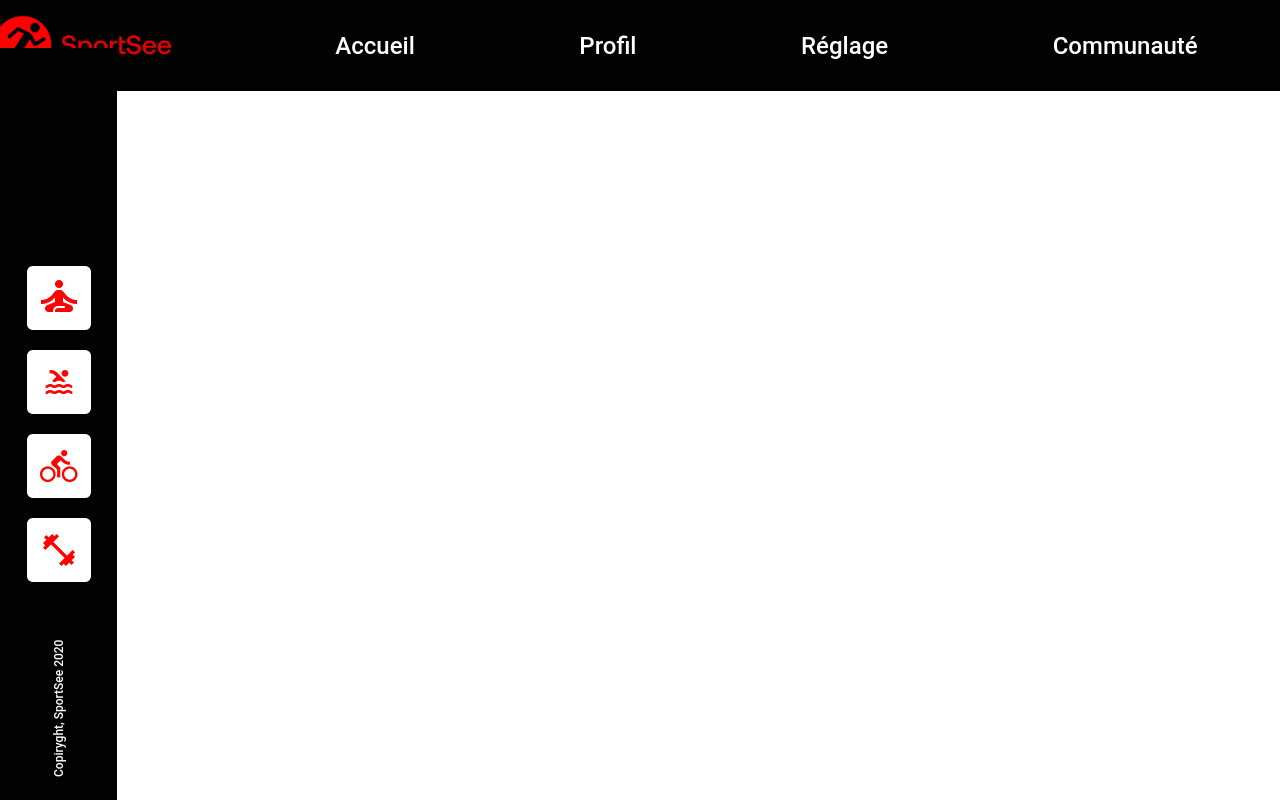
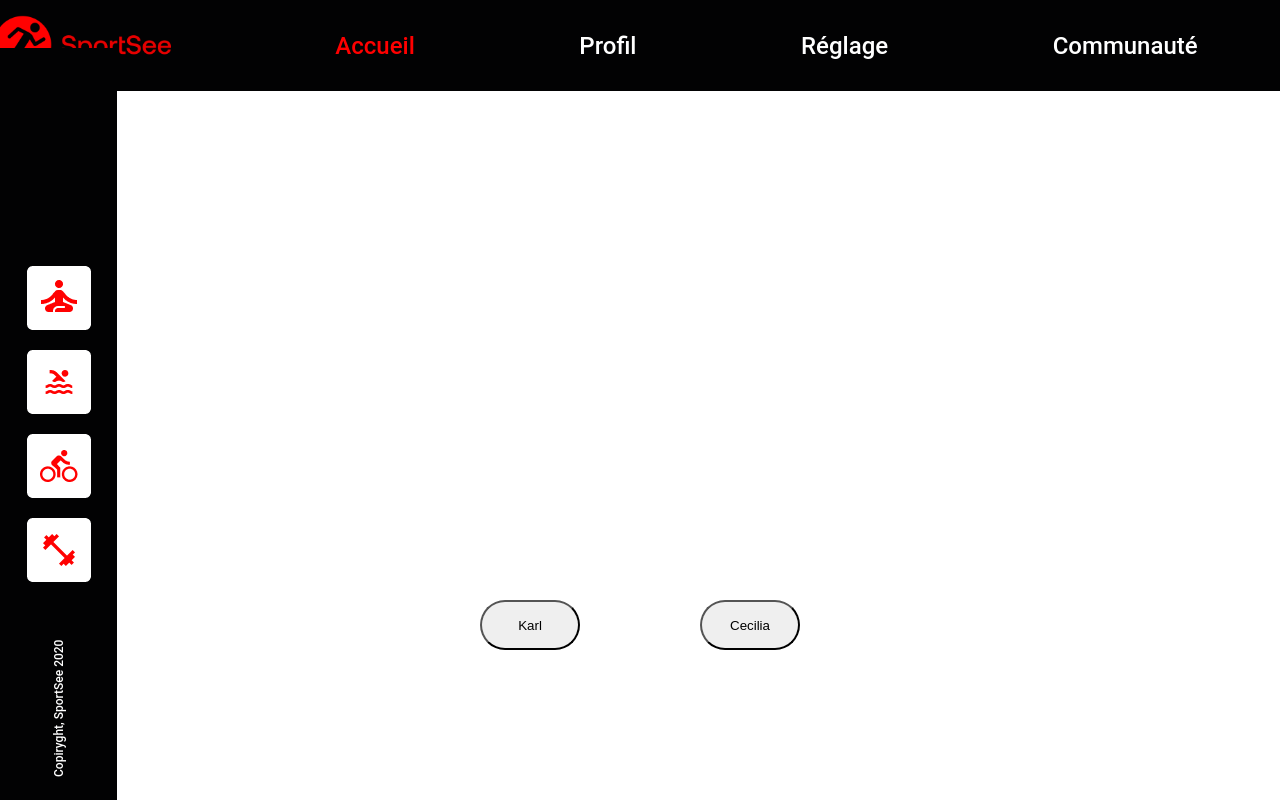
Before and after one commit to samuel73000/SportSee, a React (Vite) app in the folder FrontEnd/: page / in a window 1280 px wide. Built offline with nearby package versions, Linux system fonts and the light colour scheme.

Commit message:
SportSee

```diff
--- /dev/null
+++ b/FrontEnd/src/Page/Home/Home.css
@@ -0,0 +1,13 @@
+.section-home{
+    display: flex;
+    justify-content: center;
+    align-items: center;
+    gap: 10%;
+    margin-top: 50%;
+}
+.btn-home{
+    width: 100px;
+    height: 50px;
+    border-radius: 25px;
+    cursor: pointer;
+}
--- a/FrontEnd/src/Page/Home/Home.jsx
+++ b/FrontEnd/src/Page/Home/Home.jsx
@@ -1,7 +1,28 @@
-export default function Home(){
-    return(
-        <section>
-            <h1>hi</h1>
-        </section>
-    )
+import "./Home.css";
+import { useState } from "react";
+
+export let sharedUserID;
+
+export default function Home() {
+  const [userID, setUserID] = useState(sharedUserID);
+
+  function ChangeUserIdKarl() {
+    setUserID(12);
+    sharedUserID = 12;
+  }
+  function ChangeUserIdCecilia() {
+    setUserID(18);
+    sharedUserID = 18;
+  }
+
+  return (
+    <section className='section-home'>
+      <button className='btn-home' onClick={ChangeUserIdKarl}>
+        Karl
+      </button>
+      <button className='btn-home' onClick={ChangeUserIdCecilia}>
+        Cecilia
+      </button>
+    </section>
+  );
 }
--- a/FrontEnd/src/Page/Profil/Profil.css
+++ b/FrontEnd/src/Page/Profil/Profil.css
@@ -1,5 +1,5 @@
 /* Name */
-.container-titre-home {
+.container-titre-profil {
   display: flex;
   flex-direction: column;
   width: 50vw;
@@ -8,14 +8,14 @@
   top: 10%;
   left: 10%;
 }
-.titre-home {
+.titre-profil {
   font-family: Roboto;
   font-size: 48px;
   font-weight: 600;
   line-height: 24px;
   text-align: left;
 }
-.spam-home {
+.spam-profil {
   font-family: Roboto;
   font-size: 48px;
   font-weight: 600;
@@ -23,7 +23,7 @@
   text-align: left;
   color: red;
 }
-.texte-titre-home {
+.texte-titre-profil {
   font-family: Roboto;
   font-size: 18px;
   font-weight: 400;
@@ -31,7 +31,7 @@
   text-align: left;
 }
 /* NutritionStats */
-.container-NutritionStats-home {
+.container-NutritionStats-profil {
   display: flex;
   flex-direction: column;
   gap: 39px;
--- a/FrontEnd/src/Page/Profil/Profil.jsx
+++ b/FrontEnd/src/Page/Profil/Profil.jsx
@@ -1,19 +1,21 @@
 import "./Profil.css";
+// img
 import NutritionStats from "../../composant/NutritionStats/NutritionStats";
 import caloriesImg from "../../assets/calories-icon.png";
 import proteinesImg from "../../assets/protein-icon.png";
 import glucidesImg from "../../assets/carbs-icon.png";
 import lipidesImg from "../../assets/fat-icon.png";
-
+// api
 import useFetchData from "../../Data/Api";
+// id
+import {sharedUserID}  from "../Home/Home"
 
 export default function Profil() {
-  const userId = 12;
   // Utilisation des hooks pour récupérer les données
-  const { data: userData, error: userError } = useFetchData(" " , userId);
-  const { data: activitéData, error: activitéError } = useFetchData("/activity" , userId);
-  const {data: SessionDurationData, error : SessionDurationError }= useFetchData("/average-sessions" , userId);
-  const {data: UserPerfomanceData, error : UserPerfomanceError }= useFetchData("/performance" , userId);
+  const { data: userData, error: userError } = useFetchData(" " , sharedUserID );
+  const { data: activitéData, error: activitéError } = useFetchData("/activity" , sharedUserID );
+  const {data: SessionDurationData, error : SessionDurationError }= useFetchData("/average-sessions" , sharedUserID );
+  const {data: UserPerfomanceData, error : UserPerfomanceError }= useFetchData("/performance" , sharedUserID );
 
   // Gestion des erreurs
   if (userError || activitéError || SessionDurationError ||UserPerfomanceError) {
@@ -37,16 +39,16 @@ export default function Profil() {
 
   return (
     <section>
-      <div className='container-titre-home'>
-        <h1 className='titre-home'>
-          Bonjour <span className='spam-home'>{firstName}</span>
+      <div className='container-titre-profil'>
+        <h1 className='titre-profil'>
+          Bonjour <span className='spam-profil'>{firstName}</span>
         </h1>
-        <p className='texte-titre-home'>
+        <p className='texte-titre-profil'>
           Félicitation ! Vous avez explosé vos objectifs hier 👏
         </p>
       </div>
       {/* Section des stats */}
-      <div className='container-NutritionStats-home'>
+      <div className='container-NutritionStats-profil'>
         <NutritionStats
           img={caloriesImg}
           stats={`${calorieCount}kCal`}
--- a/FrontEnd/src/composant/Header/Header.jsx
+++ b/FrontEnd/src/composant/Header/Header.jsx
@@ -1,8 +1,26 @@
 import "./Header.css";
 import logo from "../../assets/logo.png"
 import nav from '../../assets/nav.png'
-import { Link } from "react-router-dom";
+import { Link , useLocation } from "react-router-dom";
+import React, { useEffect } from "react";
+
 export default function Header() {
+  const location = useLocation();
+  useEffect(() => {
+    const link = document.querySelectorAll(".lien-header");
+
+    // Réinitialiser les décorations de texte
+    link.forEach((l) => (l.style.color = 'white'));
+
+    if (location.pathname === "/") {
+      link[0].style.color = "red";
+    } else if (location.pathname === "/Profil") {
+      link[1].style.color = "red";
+    }
+
+  }, [location.pathname]); // Dépendance sur location.pathname pour mettre à jour les styles à chaque changement de chemin
+
+
   return (
     <header>
       <div className="header-top">
--- a/FrontEnd/src/index.css
+++ b/FrontEnd/src/index.css
@@ -5,5 +5,6 @@
     max-width: 1200px;
     margin: 0 auto;
     padding: 0px;
+    height: auto;
   }
 }
```
